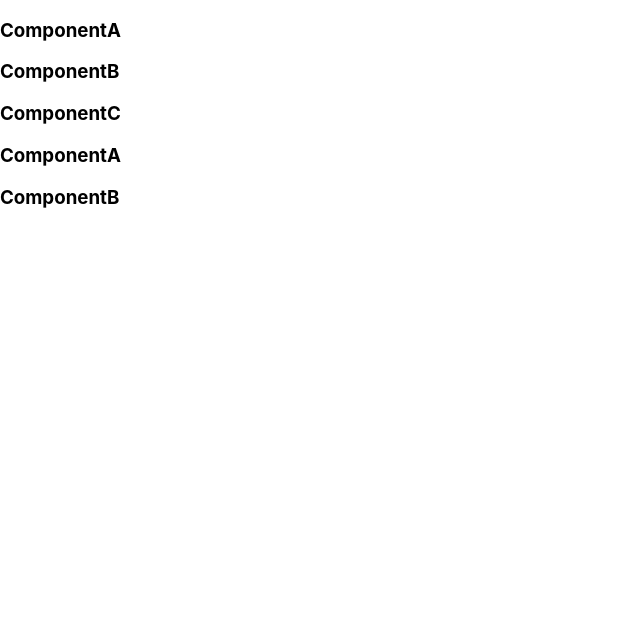
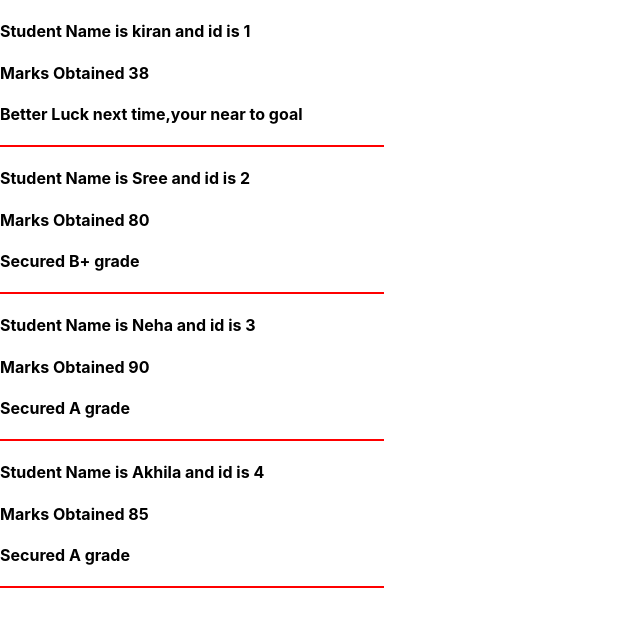
Before and after one commit to Deepika672/React-App, a React (Create React App) app: page / in a window 1280 px wide. Shown: the top 626 px of the page, without its empty margins (0-640 px from the left). Built offline with nearby package versions, Linux system fonts and the light colour scheme.

Commit message:
List Render and Conditional Render, Key Prop

```diff
--- a/src/App.js
+++ b/src/App.js
@@ -6,8 +6,9 @@
 //import Form from "./components/functional/forms/form";
 //import Jsx from "./components/functional/jsx/jsx";
 //import JsxFunctional from "./components/functional/jsx/jsxFunctional";
-import ComponentA,{ComponentB,ComponentC} from "./components/functional/exports-imports/export";
-import Deepika,{ComponentB as Anu} from "./components/functional/exports-imports/export";
+//import ComponentA,{ComponentB,ComponentC} from "./components/functional/exports-imports/export";
+//import Deepika,{ComponentB as Anu} from "./components/functional/exports-imports/export";
+import ConditionalRender from "./components/functional/conditional-render";
 
 function App() {
   return (
@@ -26,11 +27,12 @@ function App() {
       <Form/> */}
       {/* <Jsx/>
       <JsxFunctional/> */}
-      <ComponentA/>
+      {/* <ComponentA/>
       <ComponentB/>
       <ComponentC/>
       <Deepika/>
-      <Anu/>
+      <Anu/> */}
+      <ConditionalRender />
     </div>
   );
 }
--- /dev/null
+++ b/src/components/functional/conditional-render/index.js
@@ -0,0 +1,135 @@
+// Conditional Rendering
+// const ConditionalRender=()=>{
+//  let marks=90
+//     return(
+//         <div>
+//             <h3>Student Name-----Deepika</h3>
+//             {
+//                 marks>80?<h4>Secured A+ grade</h4>:<h4>Secured A grade</h4>
+//             }
+//         </div>
+//     )
+// }
+
+// Nested Conditional Rendering
+// const ConditionalRender = () => {
+//   let marks = 50;
+//   return (
+//     <div>
+//       <h3>Student Name-----Deepika</h3>
+//       {marks > 90 ? (
+//         <h4>Secured A+ grade</h4>
+//       ) : marks > 80 ? (
+//         <h4>Secured A grade</h4>
+//       ) : marks > 60 ? (
+//         <h4>Secured B+ grade</h4>
+//       ) : marks > 40 ? (
+//         <h4>Pass</h4>
+//       ) : (
+//         <h4>Better Luck next time,your near to goal</h4>
+//       )}
+//     </div>
+//   );
+// };
+
+//List Rendering
+// const ConditionalRender = () => {
+//   let arrayOfObjects = [
+//     {
+//       name: "kiran",
+//       marks: 38,
+//     },
+//     {
+//       name: "Sree",
+//       marks: 80,
+//     },
+//     {
+//       name: "Neha",
+//       marks: 90,
+//     },
+//     {
+//       name: "Akhila",
+//       marks: 85,
+//     },
+//   ];
+//   return (
+//     <div>
+//       {arrayOfObjects.map((eachObject) => {
+//         const { name, marks } = eachObject;
+//         return (
+//           <div>
+//             <h4>{name}</h4>
+//             <h4>Marks Obtained {marks}</h4>
+//             {marks > 90 ? (
+//               <h4>Secured A+ grade</h4>
+//             ) : marks > 80 ? (
+//               <h4>Secured A grade</h4>
+//             ) : marks > 60 ? (
+//               <h4>Secured B+ grade</h4>
+//             ) : marks > 40 ? (
+//               <h4>Pass</h4>
+//             ) : (
+//               <h4>Better Luck next time,your near to goal</h4>
+//             )}
+//             <div
+//               style={{ width: "30%", height: 2, backgroundColor: "red" }}
+//             ></div>
+//           </div>
+//         );
+//       })}
+//     </div>
+//   );
+// };
+
+//Key Prop
+const ConditionalRender = () => {
+    let arrayOfObjects = [
+      {
+        name: "kiran",
+        marks: 38,
+        id:1,
+      },
+      {
+        name: "Sree",
+        marks: 80,
+        id:2,
+      },
+      {
+        name: "Neha",
+        marks: 90,
+        id:3,
+      },
+      {
+        name: "Akhila",
+        marks: 85,
+        id:4,
+      },
+    ];
+    return (
+      <div>
+        {arrayOfObjects.map((eachObject) => {
+          const { name, marks,id} = eachObject;
+          return (
+            <div key={id}>
+              <h4>Student Name is {name} and id is {id}</h4>
+              <h4>Marks Obtained {marks}</h4>
+              {marks > 90 ? (
+                <h4>Secured A+ grade</h4>
+              ) : marks > 80 ? (
+                <h4>Secured A grade</h4>
+              ) : marks > 60 ? (
+                <h4>Secured B+ grade</h4>
+              ) : marks > 40 ? (
+                <h4>Pass</h4>
+              ) : (
+                <h4>Better Luck next time,your near to goal</h4>
+              )}
+              <div style={{width:"30%",height:2,backgroundColor:"red"}}></div>
+              </div>
+          );
+
+        })}
+      </div>
+    );
+  };
+export default ConditionalRender;
```
